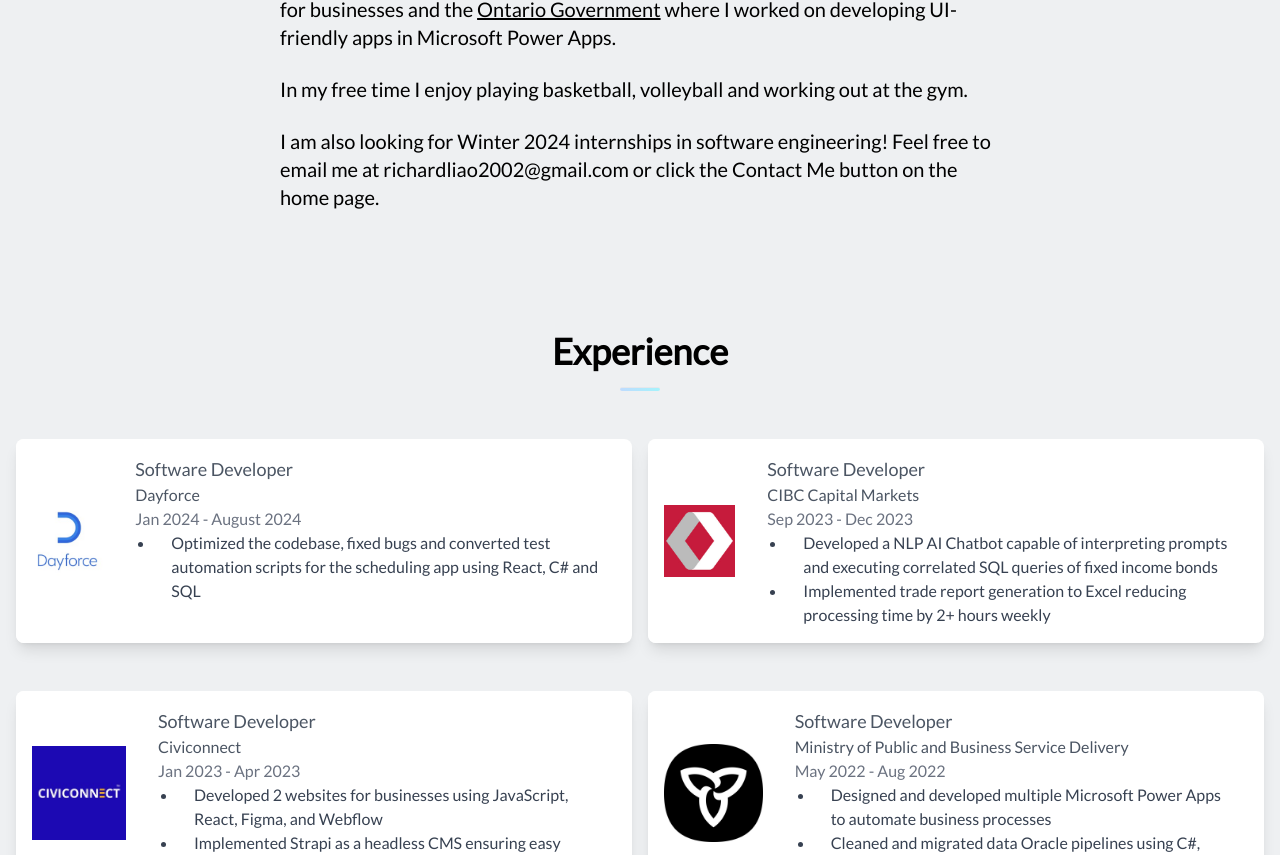
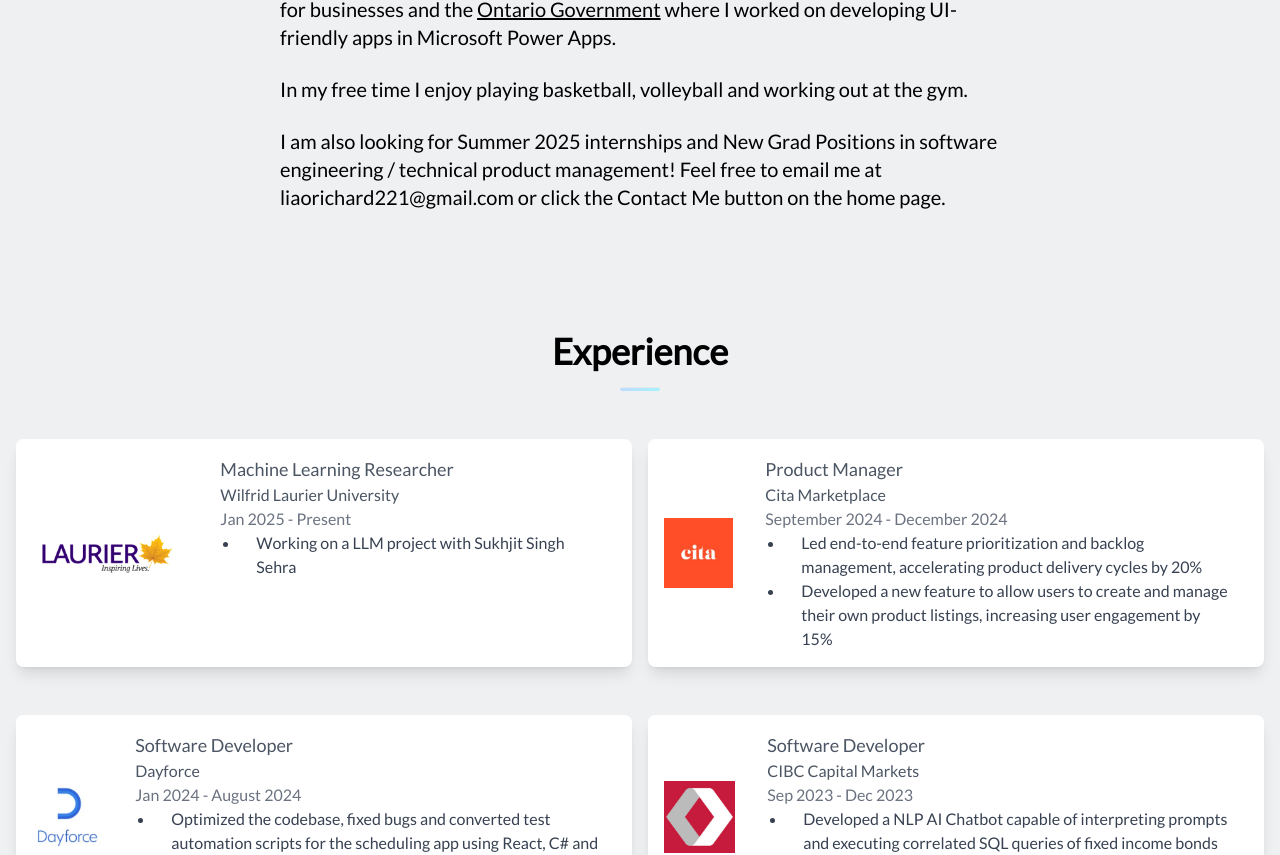
Before and after one commit to richierichh/personal-website-v2, a Next.js app: page / in a window 1280 px wide. Shown: the part 1439-2294 px from the top of the page. Built offline with nearby package versions, Linux system fonts and the light colour scheme.

Commit message:
updated experiences

```diff
--- a/components/About.jsx
+++ b/components/About.jsx
@@ -17,7 +17,7 @@ function About() {
 
                 <p className ="pb-6">I have previously worked at <a href="https://cibccm.com/en/ "className="underline hover:text-blue-400" target="_blank" rel="noopener noreferrer" >CIBC Capital Markets</a> where I developed a NLP AI Chatbot that takes conversational prompts to automate and execute SQL queries of fixed income bonds. I also worked for <a href="https://www.civiconnect.ca/" className="underline hover:text-blue-400" target="_blank" rel="noopener noreferrer" >Civiconnect</a> where I developed websites for businesses and the <a href="https://www.ontario.ca/page/ministry-public-business-service-delivery" className="underline hover:text-blue-400" target="_blank" rel="noopener noreferrer">Ontario Government</a> where I worked on developing UI-friendly apps in Microsoft Power Apps.</p>
                 <p className='pb-6'>In my free time I enjoy playing basketball, volleyball and working out at the gym.  </p>
-                <p className='pb-6'>I am also looking for Winter 2024 internships in software engineering! Feel free to email me at richardliao2002@gmail.com or click the Contact Me button on the home page.</p>
+                <p className='pb-6'>I am also looking for Summer 2025 internships and New Grad Positions in software engineering / technical product management! Feel free to email me at liaorichard221@gmail.com or click the Contact Me button on the home page.</p>
             </div>
         </div>
     </section>
--- a/components/Home.jsx
+++ b/components/Home.jsx
@@ -11,7 +11,7 @@ const Home = () => {
       <div className='text-center mx-auto max-w-3xl px-4 sm:px-6 md:max-w-3xl '>
           <p className='font-lato text-4xl sm:text-5xl md:text-6xl lg:text-7xl pb-4'>Hello 👋, I&apos;m</p>
           <p className='font-lato text-xl sm:text-4xl md:text-6xl lg:text-8xl font-bold bg-gradient-to-r from-blue-300 to-red-400 bg-clip-text text-transparent'>Richard Liao.</p>
-          <p className='font-lato text-lg sm:text-xl md:text-2xl lg:text-4xl font-bold'>Software Engineer</p>
+          <p className='font-lato text-lg sm:text-xl md:text-2xl lg:text-4xl font-bold'>Software Engineer / Product Manager</p>
           <p className ='font-lato text-xl sm:text-xl md:text-xl font-bold pt-4'>Computer Science @Wilfrid Laurier University</p>
 
         <ul className="flex justify-center items-center mt-6"> {/* Added space between icons */}
--- a/components/Resume.jsx
+++ b/components/Resume.jsx
@@ -2,8 +2,8 @@
 import React, { useState, useEffect } from 'react';
 
 const Resume = () => {
-  const resumeLink = 'https://drive.google.com/file/d/1lxOErRB6-sKuZutfwrMpEvCDE7K3ba3-/preview';
-    const resumeDownloadLink = 'https://drive.google.com/uc?export=download&id=1lxOErRB6-sKuZutfwrMpEvCDE7K3ba3-';
+  const resumeLink = 'https://drive.google.com/file/d/1YhE5XfXWVT4hshYhvz9YKGim1QMeis_W/preview';
+    const resumeDownloadLink = 'https://drive.google.com/uc?export=download&id=1YhE5XfXWVT4hshYhvz9YKGim1QMeis_W';
     const [isMobile, setIsMobile] = useState(false);
 
     useEffect(() => {
--- a/data/experiences.jsx
+++ b/data/experiences.jsx
@@ -3,8 +3,29 @@ import ontario from '../assets/ontario.jpeg';
 import markel from '../assets/markel.jpeg';
 import cibc from '../assets/cibc.jpeg';
 import dayforce from '../assets/dayforce_logo.jpg';
+import citamarketplace from '../assets/cita_marketplace_logo.jpeg';
+import wilfridlaurier from '../assets/wilfrid_laurier_logo.png';
 
 const experiences = [
+  {
+    title: "Machine Learning Researcher",
+    company: "Wilfrid Laurier University",
+    date: "Jan 2025 - Present",
+    tasks: [
+      " Working on a LLM project with Sukhjit Singh Sehra"
+    ],
+    image: wilfridlaurier
+  },
+  {
+    title: "Product Manager",
+    company: "Cita Marketplace",
+    date: "September 2024 - December 2024",
+    tasks: [
+    "Led end-to-end feature prioritization and backlog management, accelerating product delivery cycles by 20%",
+    "Developed a new feature to allow users to create and manage their own product listings, increasing user engagement by 15%",
+    ],
+    image: citamarketplace
+    },
   {
   title: "Software Developer",
   company: "Dayforce",
```
Also changed, not shown: assets/cita_marketplace_logo.jpeg (added), assets/wilfrid_laurier_logo.png (added).
